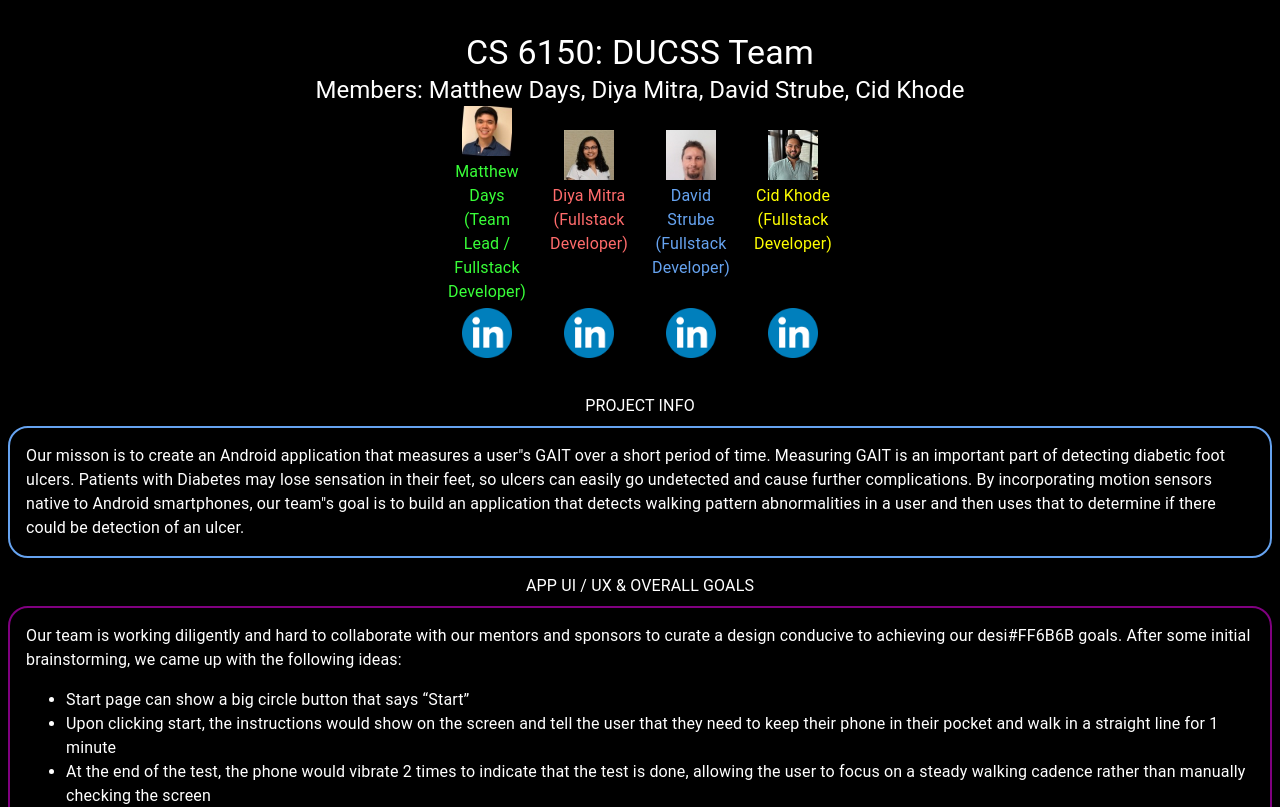
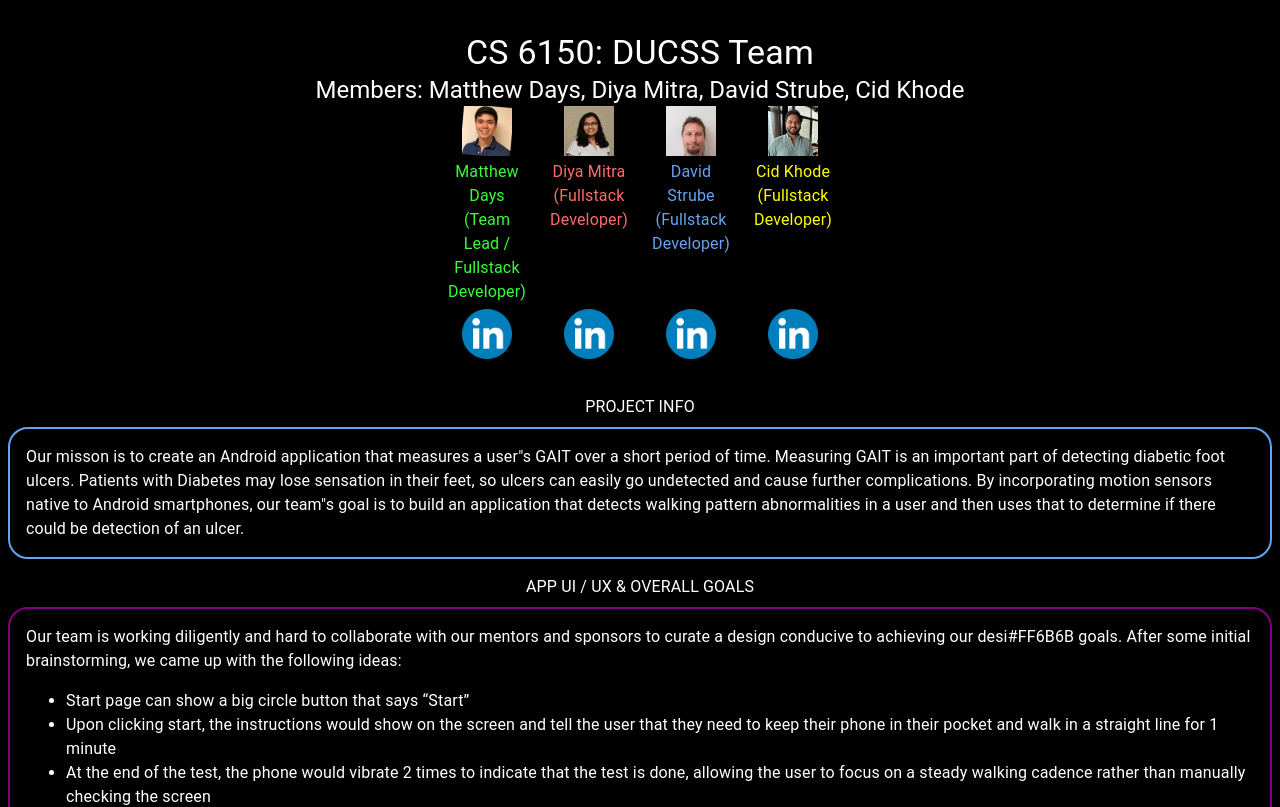
Before and after one commit to cidkhode/gt-cs6150-ducss-website, a React (Create React App) app: page / in a window 1280 px wide. Shown: the top 807 px of the page. Built offline with nearby package versions, Linux system fonts and the light colour scheme.

Commit message:
fix height of roles

```diff
--- a/src/project-info.jsx
+++ b/src/project-info.jsx
@@ -18,28 +18,28 @@ export const ProjectInfo = () => {
             <Fade in timeout={3000} sx={{ width: 'min-content', display: 'inline-block' }}>
               <Box>
                 <img src={image1} alt="Matthew Days" />
-                <Typography sx={{ minHeight: 120 }} color="#38FF38">Matthew Days (Team Lead / Fullstack Developer)</Typography>
+                <Typography sx={{ minHeight: 145 }} color="#38FF38">Matthew Days (Team Lead / Fullstack Developer)</Typography>
                 <a href="https://www.linkedin.com/in/matthew-days/" rel="noreferrer" target="_blank"><img style={{ marginTop: 4, height: 50 }} src={linkedinLogo} alt="Matthew Days LinkedIn" /></a>
               </Box>
             </Fade>
             <Fade in timeout={3000} sx={{ width: 'min-content', display: 'inline-block' }}>
               <Box>
                 <img src={image2} alt="Diya Mitra" />
-                <Typography sx={{ minHeight: 120 }} color="#FF6B6B">Diya Mitra (Fullstack Developer)</Typography>
+                <Typography sx={{ minHeight: 145 }} color="#FF6B6B">Diya Mitra (Fullstack Developer)</Typography>
                 <a href="https://www.linkedin.com/in/diya-mitra/" rel="noreferrer" target="_blank"><img style={{ marginTop: 4, height: 50 }} src={linkedinLogo} alt="Diya Mitra LinkedIn" /></a>
               </Box>
             </Fade>
             <Fade in timeout={3000} sx={{ width: 'min-content', display: 'inline-block' }}>
               <Box>
                 <img src={image3} alt="David Strube" />
-                <Typography sx={{ minHeight: 120 }} color="#66A3F0">David Strube (Fullstack Developer)</Typography>
+                <Typography sx={{ minHeight: 145 }} color="#66A3F0">David Strube (Fullstack Developer)</Typography>
                 <a href="https://www.linkedin.com/in/david-strube-0/" rel="noreferrer" target="_blank"><img style={{ marginTop: 4, height: 50 }} src={linkedinLogo} alt="David Strube LinkedIn" /></a>
               </Box>
             </Fade>
             <Fade in timeout={3000} sx={{ width: 'min-content', display: 'inline-block' }}>
               <Box>
                 <img src={image4} alt="Cid Khode" />
-                <Typography sx={{ minHeight: 120 }} color="yellow">Cid Khode (Fullstack Developer)</Typography>
+                <Typography sx={{ minHeight: 145 }} color="yellow">Cid Khode (Fullstack Developer)</Typography>
                 <a href="https://www.linkedin.com/in/chidanand-khode/" rel="noreferrer" target="_blank"><img style={{ marginTop: 4, height: 50 }} src={linkedinLogo} alt="Cid Khode LinkedIn" /></a>
               </Box>
             </Fade>
```
